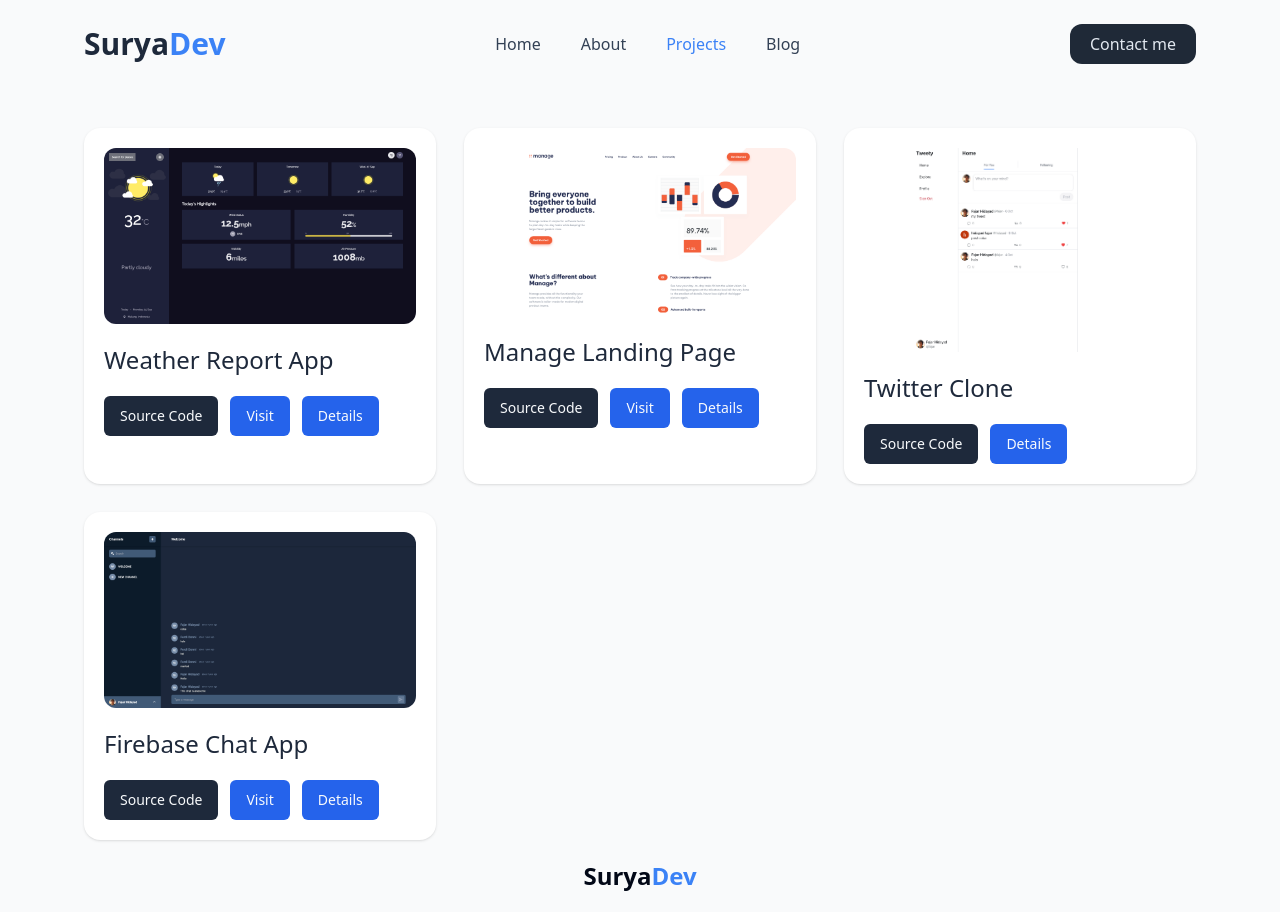
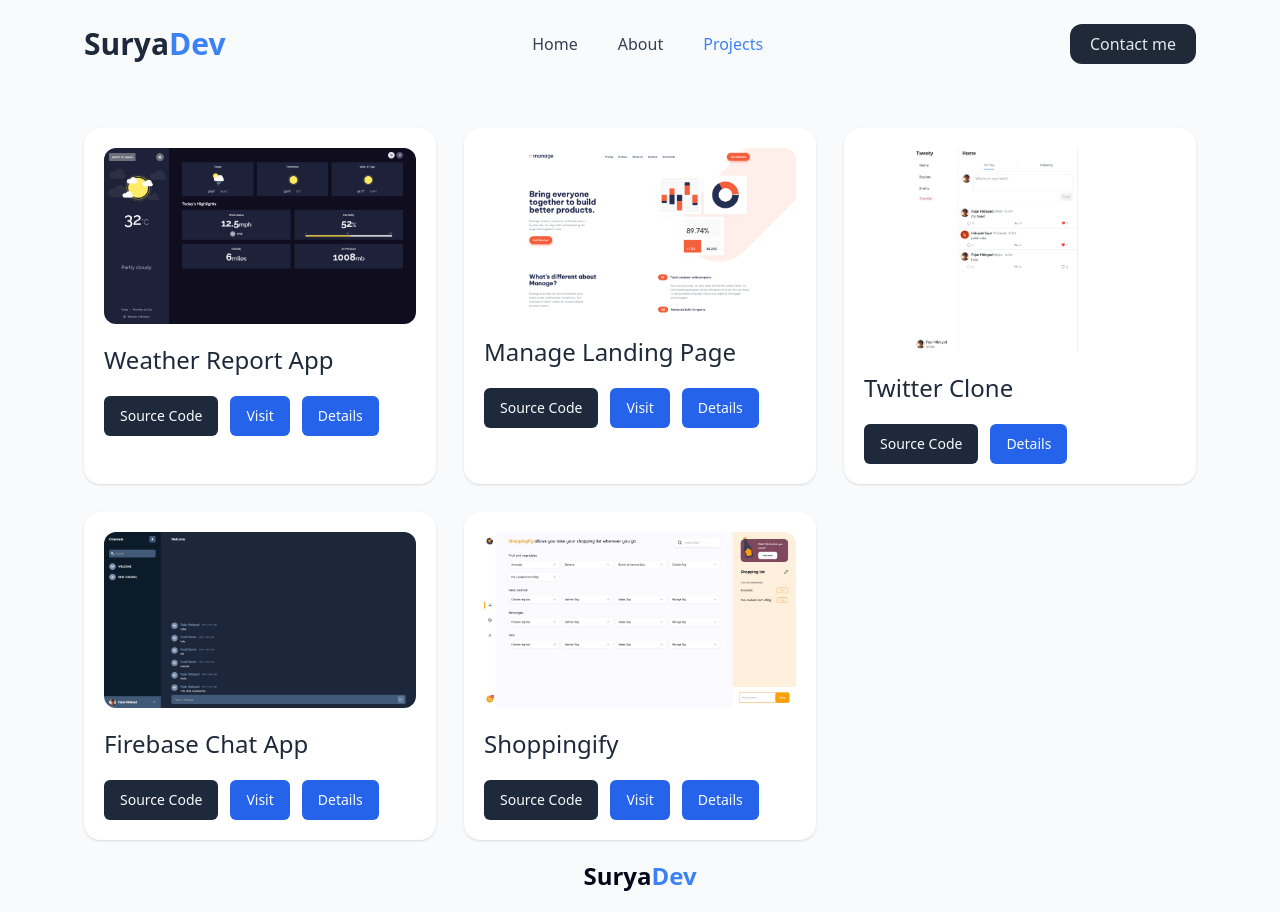
Before and after one commit to fajarhidayad/personal-web, a Next.js app: page /projects in a window 1280 px wide. Built offline with nearby package versions, Linux system fonts and the light colour scheme.

Commit message:
add shoppingify project

```diff
--- a/src/app/projects/page.tsx
+++ b/src/app/projects/page.tsx
@@ -3,6 +3,7 @@
 import Tweety from '@/assets/Tweety.png';
 import WezaImage from '@/assets/Weza-Ripoto.png';
 import ChatApp from '@/assets/chat-app.png';
+import Shoppingify from '@/assets/Shoppingify.jpeg';
 import ManageLandingPage from '@/assets/manage-landing-page.png';
 import { AnimateSection } from '@/components/Animate';
 import { Button, buttonVariants } from '@/components/ui/button';
@@ -136,6 +137,35 @@
             </ul>
           </div>
         </ProjectCard>
+        <ProjectCard
+          title="Shoppingify"
+          img={Shoppingify}
+          srcLive="https://shoppingify-topaz.vercel.app/"
+          description="Shopping list app for taking notes of their shopping items"
+          srcCode="https://github.com/fajarhidayad/shoppingify"
+        >
+          <div className="flex items-center gap-3 mb-3">
+            <Badge className={badgeVariants({ className: 'bg-blue-300' })}>
+              React.js
+            </Badge>
+            <Badge className={badgeVariants({ className: 'bg-blue-500' })}>
+              Tailwind CSS
+            </Badge>
+            <Badge className={badgeVariants({ className: 'bg-slate-700' })}>
+              shadcn
+            </Badge>
+            <Badge className={badgeVariants({ className: 'bg-green-400' })}>
+              Zustand
+            </Badge>
+            <Badge className={badgeVariants({ className: 'bg-purple-400' })}>
+              Vite
+            </Badge>
+          </div>
+          <div>
+            <h3 className="mb-1 font-bold">Features:</h3>
+            <p>Work in progress</p>
+          </div>
+        </ProjectCard>
       </main>
     </>
   );
--- a/src/components/Navbar.tsx
+++ b/src/components/Navbar.tsx
@@ -22,7 +22,7 @@
           <NavLink href="/" title="Home" />
           <NavLink href="/about" title="About" />
           <NavLink href="/projects" title="Projects" />
-          <NavLink href="/blog" title="Blog" />
+          {/* <NavLink href="/blog" title="Blog" /> */}
         </ul>
 
         <Link
```
Also changed, not shown: src/assets/Shoppingify.jpeg (added).
